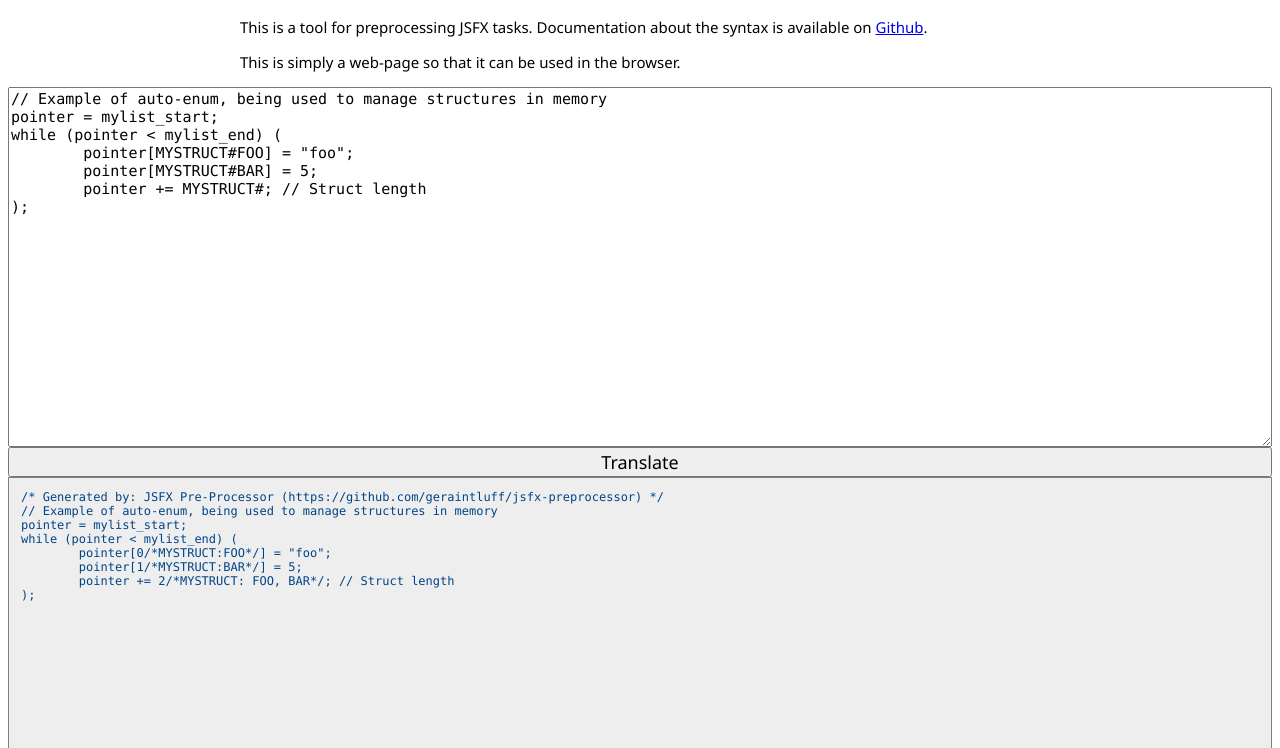
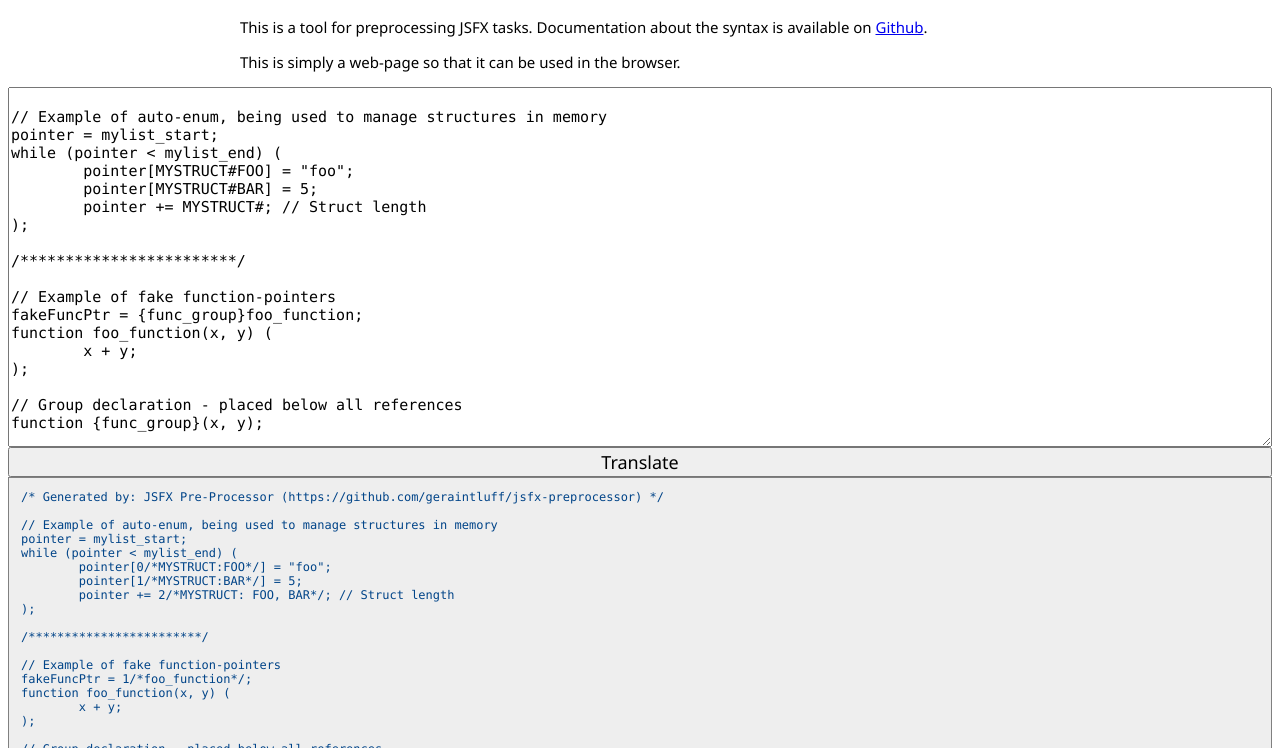
Before and after one commit to geraintluff/jsfx-preprocessor, a website: page index.html in a window 1280 px wide. Shown: the part 52-800 px from the top of the page. Drawn offline with Linux system fonts and the light colour scheme.

Commit message:
Add examples of the syntaxes

```diff
--- a/index.html
+++ b/index.html
@@ -70,6 +70,7 @@
 			<p>This is simply a web-page so that it can be used in the browser.
 		</div>
 <textarea id="input">
+
 // Example of auto-enum, being used to manage structures in memory
 pointer = mylist_start;
 while (pointer < mylist_end) (
@@ -77,6 +78,27 @@ while (pointer < mylist_end) (
 	pointer[MYSTRUCT#BAR] = 5;
 	pointer += MYSTRUCT#; // Struct length
 );
+
+/************************/
+
+// Example of fake function-pointers
+fakeFuncPtr = {func_group}foo_function;
+function foo_function(x, y) (
+	x + y;
+);
+
+// Group declaration - placed below all references
+function {func_group}(x, y);
+
+// Call a function pointer
+{func_group:fakeFuncPtr}(1, 2);
+
+/************************/
+
+// Example of sequence template
+{#FOO=1,10}
+varFOO += FOO;
+{#}
 </textarea>
 		<button id="translate-button" style="width:100%;font-size:1.2em;">Translate</button>
 		<textarea id="output"></textarea>
```
